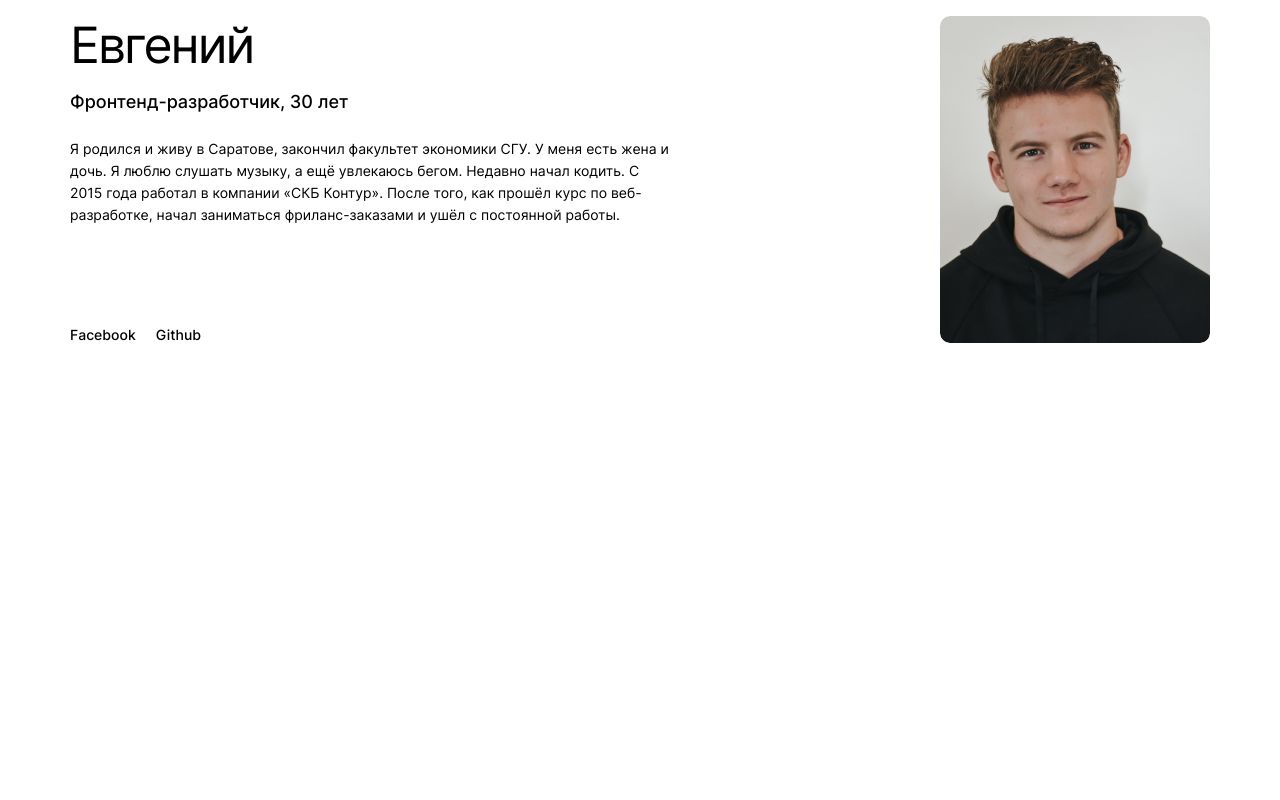
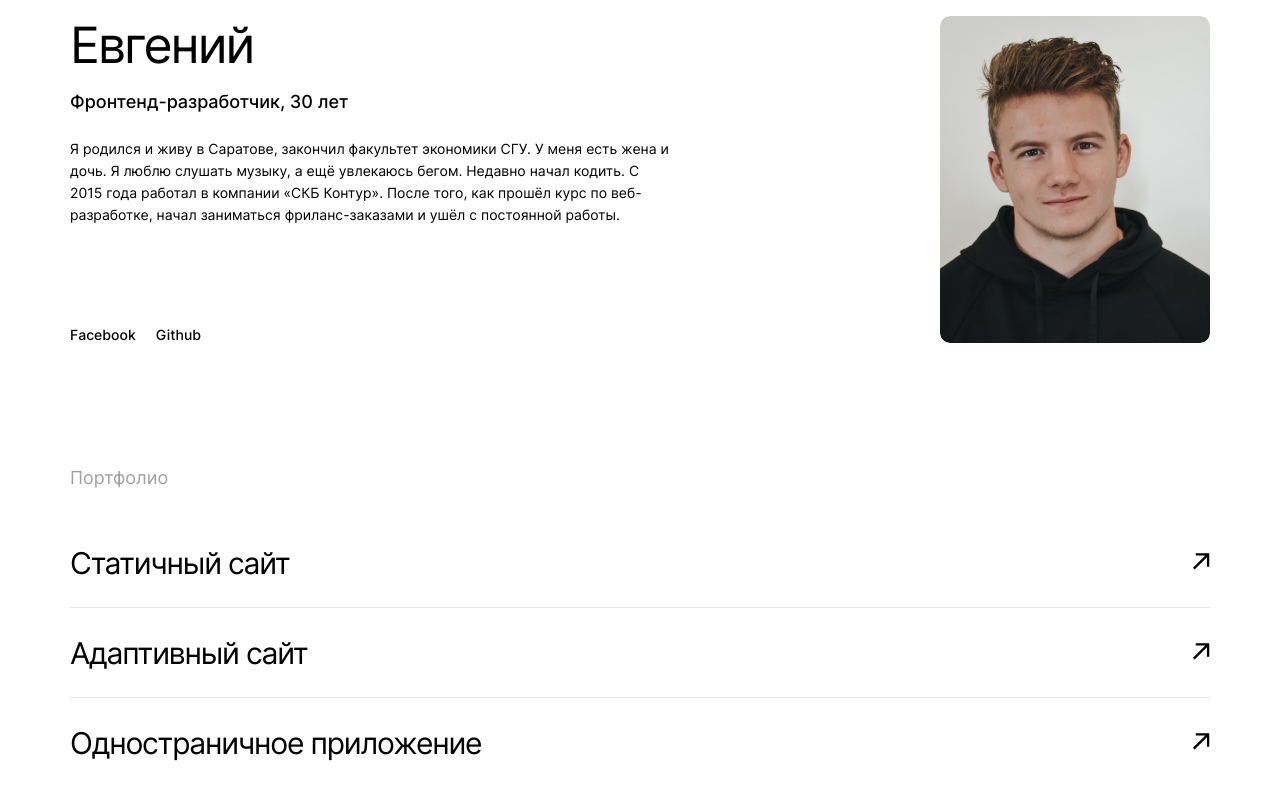
Before and after one commit to Karmyshkov/movies-explorer-frontend, a React (Create React App) app: page / in a window 1280 px wide. Shown: the part 1935-2735 px from the top of the page. Before the commit the page ends 2403 px from the top, so only its background shows below. Built offline with nearby package versions, Linux system fonts and the light colour scheme.

Commit message:
added style for Portfolio

```diff
--- a/src/components/AboutMe/AboutMe.css
+++ b/src/components/AboutMe/AboutMe.css
@@ -15,7 +15,7 @@
 }
 
 .about-me__row {
-  border-top: 1px solid var(--border);
+  border-top: 1px solid var(--border-primary);
   display: flex;
   justify-content: space-between;
   padding-top: 66px;
--- a/src/components/AboutProject/AboutProject.css
+++ b/src/components/AboutProject/AboutProject.css
@@ -20,7 +20,7 @@
   display: grid;
   grid-template-columns: repeat(2, 1fr);
   gap: 40px;
-  border-top: 1px solid var(--border);
+  border-top: 1px solid var(--border-primary);
 }
 
 .about-project__column {
--- a/src/components/Main/Main.js
+++ b/src/components/Main/Main.js
@@ -2,6 +2,7 @@ import { Promo } from "../Promo";
 import { AboutProject } from "../AboutProject";
 import { Techs } from "../Techs";
 import { AboutMe } from "../AboutMe";
+import { Portfolio } from "../Portfolio";
 
 export const Main = () => {
   return (
@@ -10,6 +11,7 @@ export const Main = () => {
       <AboutProject />
       <Techs />
       <AboutMe />
+      <Portfolio />
     </>
   );
 };
--- /dev/null
+++ b/src/components/Portfolio/Portfolio.css
@@ -0,0 +1,55 @@
+.portfolio {
+  max-width: 1140px;
+  margin: 0 auto 125px;
+}
+
+.portfolio__title {
+  margin: 0;
+  font-size: 18px;
+  color: var(--color-secondary);
+  font-weight: 400;
+  line-height: 20px;
+  margin-bottom: 50px;
+}
+
+.portfolio__list {
+  margin: 0;
+  padding: 0;
+}
+
+.portfolio__item {
+  list-style: none;
+  display: flex;
+  justify-content: space-between;
+  align-items: center;
+  padding-bottom: 19px;
+  border-bottom: 1px solid var(--border-secondary);
+  margin-bottom: 20px;
+}
+
+.portfolio__item:last-of-type {
+  border: none;
+  margin: 0;
+}
+
+.portfolio__link {
+  text-decoration: none;
+  transition: 0.3s opacity;
+}
+
+.portfolio__link:hover {
+  opacity: 0.7;
+}
+
+.portfolio__text {
+  margin: 0;
+  max-width: 880px;
+  font-size: 30px;
+  color: var(--color-primary);
+  font-weight: 400;
+  line-height: 50px;
+  letter-spacing: -0.04em;
+}
+
+.portfolio__icon {
+}
--- a/src/components/Portfolio/Portfolio.js
+++ b/src/components/Portfolio/Portfolio.js
@@ -1,3 +1,36 @@
+import "./Portfolio.css";
+import arrow from "../../images/icons/arrow-link.svg";
+
 export const Portfolio = () => {
-  return <></>;
+  return (
+    <div className="portfolio">
+      <h3 className="portfolio__title">Портфолио</h3>
+      <ul className="portfolio__list">
+        <li className="portfolio__item">
+          <a className="portfolio__link" href="/">
+            <h4 className="portfolio__text">Статичный сайт</h4>
+          </a>
+          <a className="portfolio__link" href="/">
+            <img className="portfolio__icon" src={arrow} alt="" />
+          </a>
+        </li>
+        <li className="portfolio__item">
+          <a className="portfolio__link" href="/">
+            <h4 className="portfolio__text">Адаптивный сайт</h4>
+          </a>
+          <a className="portfolio__link" href="/">
+            <img className="portfolio__icon" src={arrow} alt="" />
+          </a>
+        </li>
+        <li className="portfolio__item">
+          <a className="portfolio__link" href="/">
+            <h4 className="portfolio__text">Одностраничное приложение</h4>
+          </a>
+          <a className="portfolio__link" href="/">
+            <img className="portfolio__icon" src={arrow} alt="" />
+          </a>
+        </li>
+      </ul>
+    </div>
+  );
 };
--- a/src/components/Techs/Techs.css
+++ b/src/components/Techs/Techs.css
@@ -20,7 +20,7 @@
 }
 
 .techs__inner {
-  border-top: 1px solid var(--border);
+  border-top: 1px solid var(--border-primary);
   display: flex;
   flex-direction: column;
   align-items: center;
--- a/src/variables/variables.css
+++ b/src/variables/variables.css
@@ -7,5 +7,6 @@
   --bg-third: #f2f2f2;
   --bg-dark-grey: #e8e8e8;
   --bg-link: #e8e8e8;
-  --border: #000;
+  --border-primary: #000;
+  --border-secondary: #e8e8e8;
 }
```
Also changed, not shown: src/images/icons/arrow-link.svg (added).
